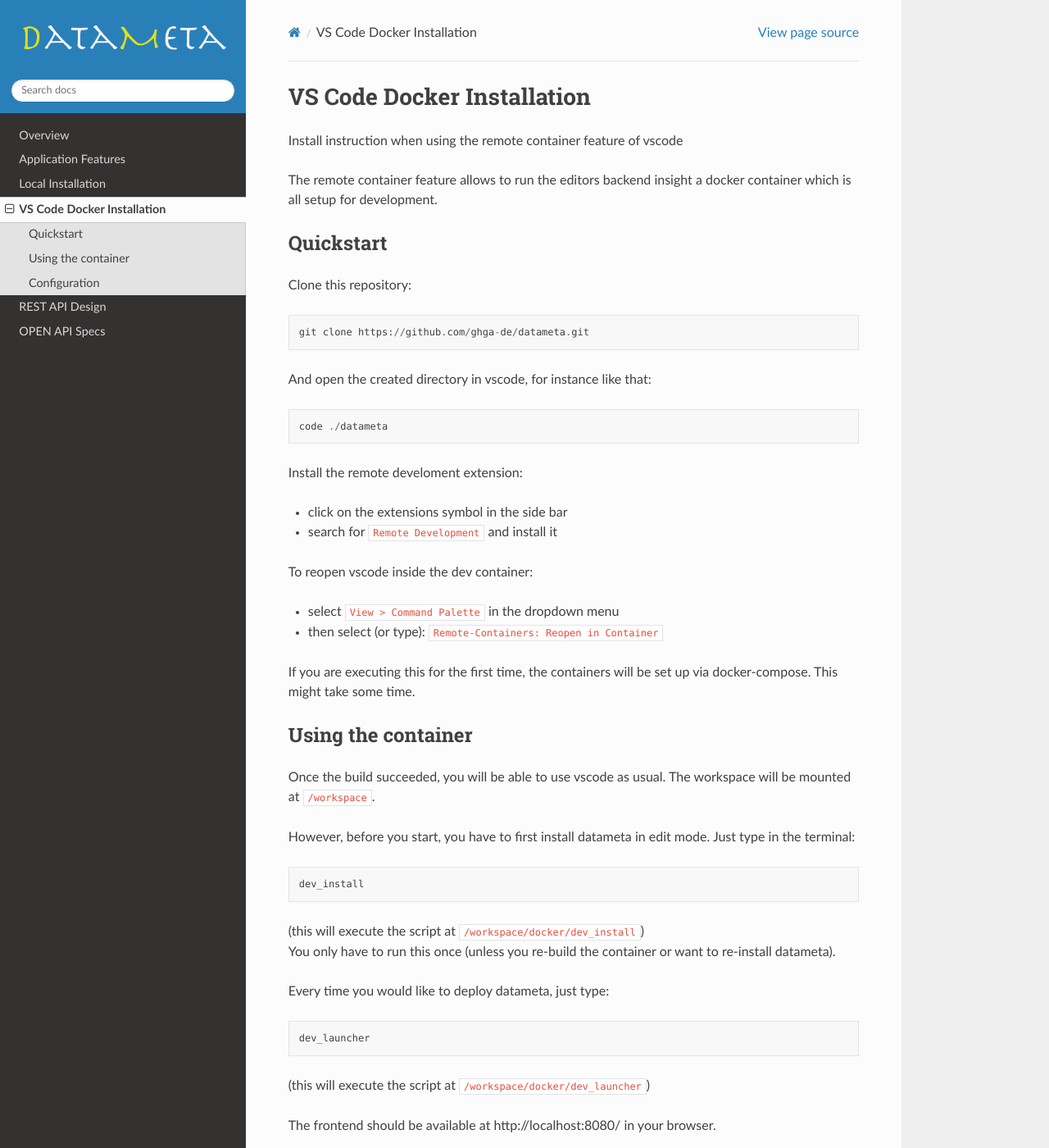
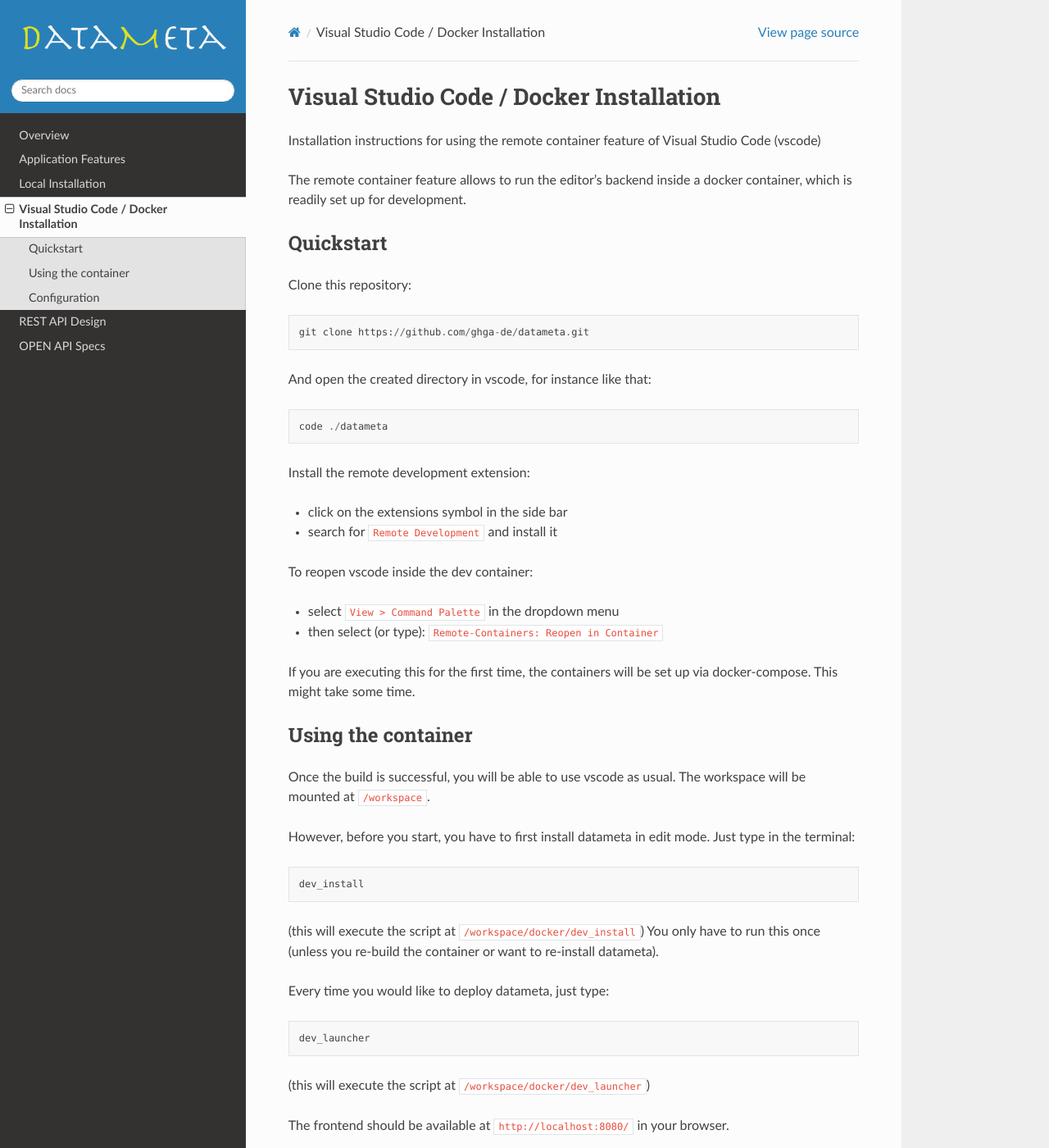
Before and after one commit to ghga-de/datameta, a Sphinx documentation site: the page built from docs/install_vscode.md, in a window 1280 px wide and 1400 px high. Shown: the whole window at 82% size. Built offline with Sphinx 7.4.7 and the Read the Docs theme 2.0.0, drawn with Linux system fonts in a browser that asks for light colours.

Commit message:
minor reformatting, fixed typos

````diff
--- a/docs/install_vscode.md
+++ b/docs/install_vscode.md
@@ -1,10 +1,11 @@
-# VS Code Docker Installation
+# Visual Studio Code / Docker Installation
 
-Install instruction when using the remote container feature of vscode
+Installation instructions for using the remote container feature of Visual Studio Code (vscode)
 
-The remote container feature allows to run the editors backend insight a docker container which is all setup for development.
+The remote container feature allows to run the editor's backend inside a docker container, which is readily set up for development.
 
 ## Quickstart
+
 Clone this repository:
 ```
 git clone https://github.com/ghga-de/datameta.git
@@ -15,7 +16,7 @@
 code ./datameta
 ```
 
-Install the remote develoment extension:
+Install the remote development extension:
 - click on the extensions symbol in the side bar
 - search for `Remote Development` and install it
 
@@ -26,7 +27,7 @@
 If you are executing this for the first time, the containers will be set up via docker-compose. This might take some time.
 
 ## Using the container
-Once the build succeeded, you will be able to use vscode as usual.
+Once the build is successful, you will be able to use vscode as usual.
 The workspace will be mounted at `/workspace`.
 
 However, before you start, you have to first install datameta in edit mode. Just type in the terminal:
@@ -42,7 +43,7 @@
 ```
 (this will execute the script at `/workspace/docker/dev_launcher`)
 
-The frontend should be available at http://localhost:8080/ in your browser.
+The frontend should be available at `http://localhost:8080/` in your browser.
 
 ## Configuration
 Any configuration regarding the dev container environment can be found at `/.devcontainer`.
````
